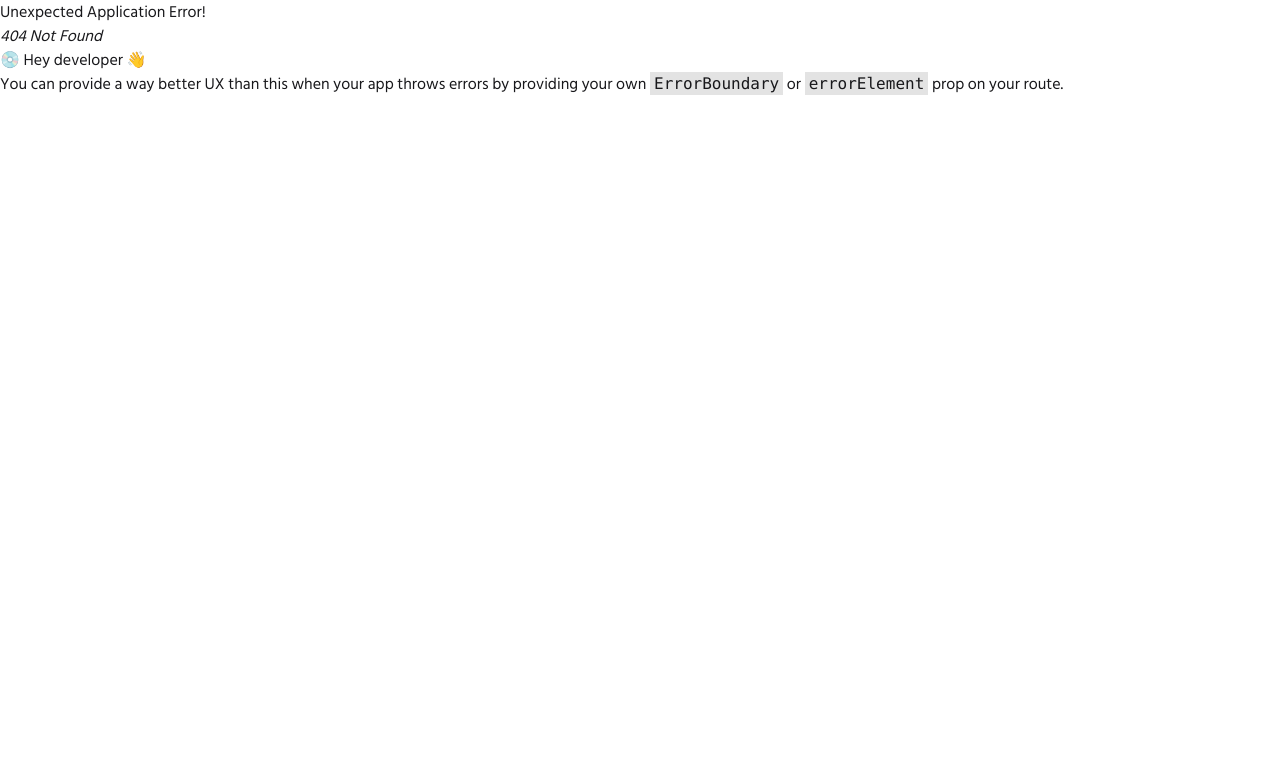
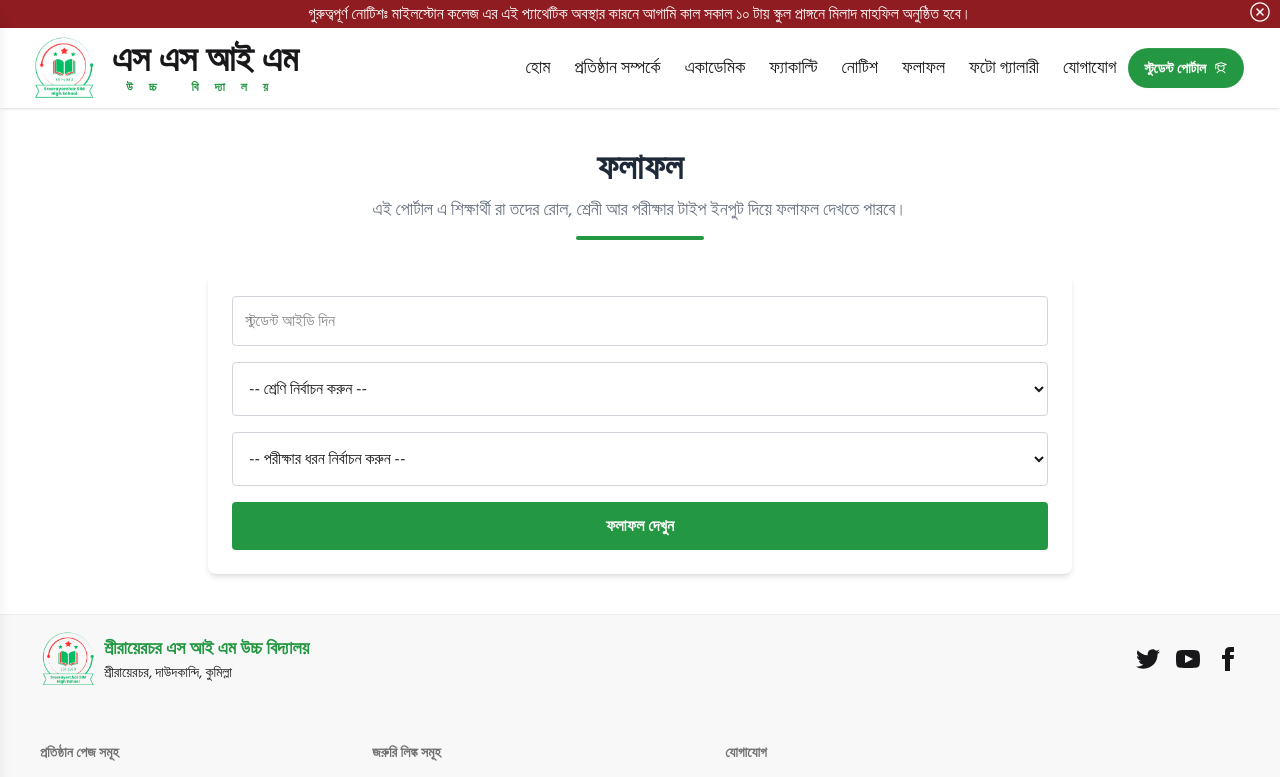
Before and after one commit to jahidul2004/src-sim-school, a React (Vite) app: page /result in a window 1280 px wide. Before the commit this address had no page. Shown: the top 777 px of the page. Built offline with nearby package versions, Linux system fonts and the light colour scheme.

Commit message:
Result page added.

```diff
--- /dev/null
+++ b/src/pages/result/Result.jsx
@@ -0,0 +1,137 @@
+import React, { useState } from "react";
+import SectionHeader from "../../components/sectionHeader/SectionHeader";
+
+const demoResults = [
+    {
+        studentId: "202301",
+        class: "9",
+        examType: "বার্ষিক",
+        name: "মোঃ রাকিবুল ইসলাম",
+        results: [
+            { subject: "বাংলা", marks: 85 },
+            { subject: "ইংরেজি", marks: 78 },
+            { subject: "গণিত", marks: 90 },
+        ],
+    },
+    {
+        studentId: "202302",
+        class: "9",
+        examType: "অর্ধ বার্ষিক",
+        name: "আফরোজা নাসরিন",
+        results: [
+            { subject: "বাংলা", marks: 72 },
+            { subject: "ইংরেজি", marks: 69 },
+            { subject: "গণিত", marks: 80 },
+        ],
+    },
+    // আরও ডেমো ডাটা চাইলে এখানে যোগ করুন
+];
+
+const Result = () => {
+    const [studentId, setStudentId] = useState("");
+    const [studentClass, setStudentClass] = useState("");
+    const [examType, setExamType] = useState("");
+    const [foundResult, setFoundResult] = useState(null);
+
+    const handleSubmit = (e) => {
+        e.preventDefault();
+        const result = demoResults.find(
+            (res) =>
+                res.studentId === studentId &&
+                res.class === studentClass &&
+                res.examType === examType
+        );
+        setFoundResult(result || null);
+    };
+
+    return (
+        <div className="max-w-4xl mx-auto px-4 py-10">
+            <div>
+                <SectionHeader
+                    title={"ফলাফল"}
+                    subtitle={
+                        "এই পোর্টাল এ শিক্ষার্থী রা তদের রোল, শ্রেনী আর পরীক্ষার টাইপ ইনপুট দিয়ে ফলাফল দেখতে পারবে।"
+                    }
+                ></SectionHeader>
+            </div>
+
+            <form
+                onSubmit={handleSubmit}
+                className="bg-white shadow-md rounded-lg p-6 space-y-4"
+            >
+                <input
+                    type="text"
+                    placeholder="স্টুডেন্ট আইডি দিন"
+                    value={studentId}
+                    onChange={(e) => setStudentId(e.target.value)}
+                    className="w-full p-3 border border-gray-300 rounded"
+                    required
+                />
+                <select
+                    value={studentClass}
+                    onChange={(e) => setStudentClass(e.target.value)}
+                    className="w-full p-3 border border-gray-300 rounded"
+                    required
+                >
+                    <option value="">-- শ্রেণি নির্বাচন করুন --</option>
+                    <option value="6">ষষ্ঠ</option>
+                    <option value="7">সপ্তম</option>
+                    <option value="8">অষ্টম</option>
+                    <option value="9">নবম</option>
+                    <option value="10">দশম</option>
+                </select>
+                <select
+                    value={examType}
+                    onChange={(e) => setExamType(e.target.value)}
+                    className="w-full p-3 border border-gray-300 rounded"
+                    required
+                >
+                    <option value="">-- পরীক্ষার ধরন নির্বাচন করুন --</option>
+                    <option value="প্রথম সাময়িক">প্রথম সাময়িক</option>
+                    <option value="অর্ধ বার্ষিক">অর্ধ বার্ষিক</option>
+                    <option value="বার্ষিক">বার্ষিক</option>
+                </select>
+                <button
+                    type="submit"
+                    className="bg-[#249742] hover:bg-[#00977d] text-white py-3 px-6 rounded w-full font-semibold"
+                >
+                    ফলাফল দেখুন
+                </button>
+            </form>
+
+            {foundResult ? (
+                <div className="mt-8 bg-white shadow-lg rounded-lg p-6">
+                    <h3 className="text-xl font-semibold mb-2 text-center">
+                        শিক্ষার্থীর নাম: {foundResult.name}
+                    </h3>
+                    <table className="w-full text-left border mt-4">
+                        <thead>
+                            <tr className="bg-[#f0f0f0]">
+                                <th className="p-2 border">বিষয়</th>
+                                <th className="p-2 border">প্রাপ্ত নম্বর</th>
+                            </tr>
+                        </thead>
+                        <tbody>
+                            {foundResult.results.map((res, idx) => (
+                                <tr key={idx} className="hover:bg-gray-100">
+                                    <td className="p-2 border">
+                                        {res.subject}
+                                    </td>
+                                    <td className="p-2 border">{res.marks}</td>
+                                </tr>
+                            ))}
+                        </tbody>
+                    </table>
+                </div>
+            ) : (
+                studentId && (
+                    <p className="text-center mt-6 text-red-500 font-medium">
+                        ফলাফল পাওয়া যায়নি। অনুগ্রহ করে তথ্যগুলো আবার যাচাই করুন।
+                    </p>
+                )
+            )}
+        </div>
+    );
+};
+
+export default Result;
--- a/src/routes/router.jsx
+++ b/src/routes/router.jsx
@@ -5,6 +5,7 @@ import AboutUs from "../pages/aboutUs/AboutUs";
 import Academic from "../pages/academic/Academic";
 import Faculty from "../pages/faculty/Faculty";
 import Notice from "../pages/notice/Notice";
+import Result from "../pages/result/Result";
 
 const router = createBrowserRouter([
     {
@@ -31,6 +32,10 @@ const router = createBrowserRouter([
                 path: "/notice",
                 element: <Notice></Notice>,
             },
+            {
+                path: "/result",
+                element: <Result></Result>,
+            },
         ],
     },
 ]);
```
